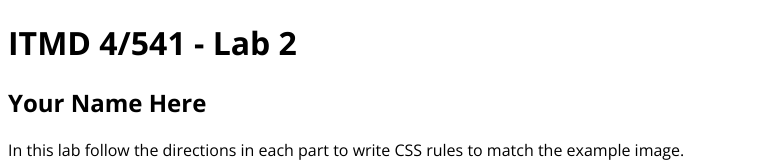
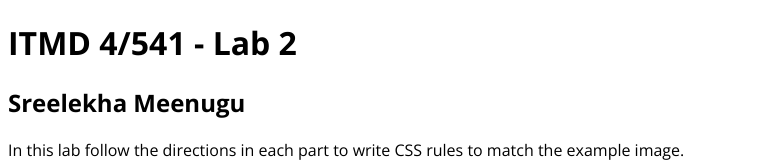
Before and after one commit to SreelekhaMeenugu/ITMD-541_441, a plain HTML site: page Lab2/index.html in a window 1280 px wide. Shown: the top 164 px of the page, without its empty margins (0-763 px from the left). Drawn offline with nearby package versions, Linux system fonts and the light colour scheme.

Commit message:
Add name change

```diff
--- a/Lab2/index.html
+++ b/Lab2/index.html
@@ -14,7 +14,7 @@
 <body>
   <header class="w700">
     <h1>ITMD 4/541 - Lab 2</h1>
-    <h2>Your Name Here</h2>
+    <h2> Sreelekha Meenugu </h2>
     <p>In this lab follow the directions in each part to write CSS rules to match the example image. <strong>DO NOT</strong> edit this HTML file in any way except to add your name in the H2 in the Header section above this text. <strong>DO NOT</strong> edit the global.css file in any way. You will write all your CSS in the proper sections in the styles.css file only.</p>
     <p>Create a Lab2 folder in your class GitHub repository and place all the files for this lab in that folder, including the assets folder with images. Once you publish this lab to GitHub Pages, submit to the blackboard assignment a link to this main lab page in GitHub Pages and your GitHub repository code.</p>
   </header>
```
